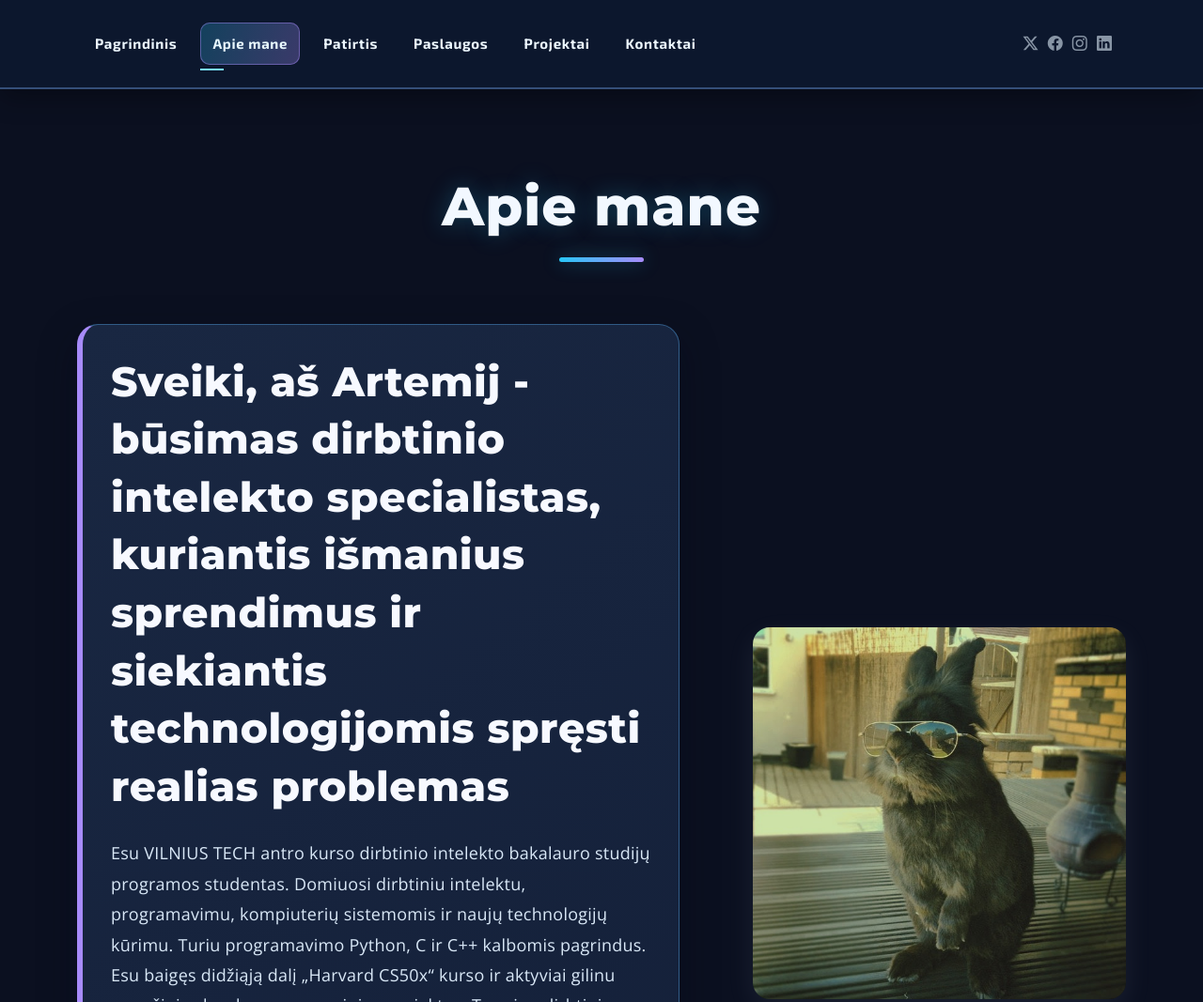
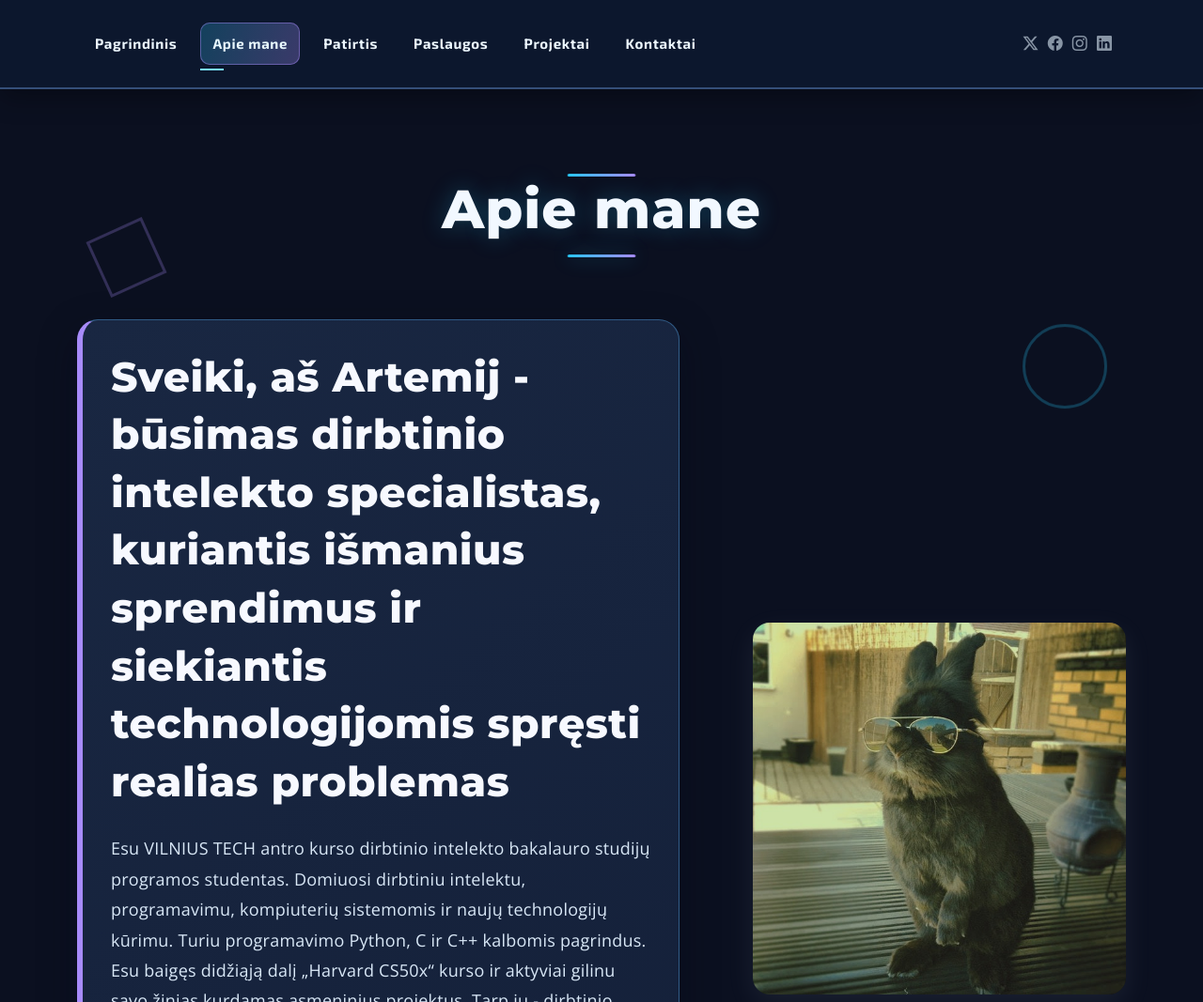
Before and after one commit to artemij-aldakuskin/artemij-aldakuskin.github.io, a plain HTML site: page about.html in a window 1280 px wide. Shown: the top 1067 px of the page at 94% size. Drawn offline with nearby package versions, Linux system fonts and the light colour scheme.

Commit message:
LD10: CSS animations and decorative effects

```diff
--- a/about.html
+++ b/about.html
@@ -74,7 +74,8 @@
 
     <!-- About Section -->
     <section id="about" class="about section">
-
+      <div class="floating-shape shape-circle" aria-hidden="true"></div>
+      <div class="floating-shape shape-diamond" aria-hidden="true"></div>
       <!-- Section Title -->
       <div class="container section-title" data-aos="fade-up">
         <h2>Apie mane</h2>
--- a/assets/css/custom.css
+++ b/assets/css/custom.css
@@ -384,3 +384,174 @@ a:focus-visible, button:focus-visible, .btn:focus-visible {
 @media (prefers-reduced-motion: reduce) {
   .hero .hero-actions .btn, .portfolio .portfolio-card, .scroll-top { transition: none; }
 }
+@keyframes socialWiggle {
+  0% {
+    transform: rotate(0deg);
+    opacity: 1;
+  }
+
+  30% {
+    transform: rotate(15deg);
+    opacity: 1;
+  }
+
+  60% {
+    transform: rotate(-15deg);
+    opacity: 0.5;
+  }
+
+  100% {
+    transform: rotate(0deg);
+    opacity: 1;
+  }
+}
+
+.hero .social-links a:hover {
+  animation: socialWiggle 1s 1;
+}
+
+.custom-spinner {
+  width: 40px;
+  height: 40px;
+  border-width: 4px;
+  border-color: #28c6f7;
+  border-style: solid;
+  border-top-color: transparent;
+  border-radius: 50%;
+  margin: 20px auto;
+  animation: spinnerRotate 1s infinite;
+}
+
+@keyframes spinnerRotate {
+  0% {
+    transform: rotate(0deg);
+    opacity: 1;
+  }
+  100% {
+    transform: rotate(360deg);
+    opacity: 1;
+  }
+}
+
+.section-title h2 {
+  position: relative;
+}
+
+.section-title h2::before {
+  content: "";
+  display: block;
+  width: 70px;
+  height: 3px;
+  margin-top: 0px;
+  margin-left: 153px;
+  background: linear-gradient(90deg, #28c6f7, #a78bfa);
+  border-radius: 3px;
+  animation: linePulse 1s infinite;
+}
+
+.section-title h2::after {
+  content: "";
+  display: block;
+  width: 70px;
+  height: 3px;
+  margin: 14px auto 0;
+  background: linear-gradient(90deg, #28c6f7, #a78bfa);
+  border-radius: 3px;
+  animation: linePulse 1s infinite;
+}
+
+@keyframes linePulse {
+  0% {
+    transform: scaleX(1);
+  }
+
+  50% {
+    transform: scaleX(1.5);
+  }
+
+  100% {
+    transform: scaleX(1);
+  }
+}
+
+.services {
+background: linear-gradient(
+  120deg,
+  #080e20,
+  #244578,
+  #39245e,
+  #080e20
+);
+  background-size: 300% 300%;
+  animation: gradientMove 12s ease infinite;
+}
+
+@keyframes gradientMove {
+  0% {
+    background-position: 0% 50%;
+  }
+
+  50% {
+    background-position: 100% 50%;
+  }
+
+  100% {
+    background-position: 0% 50%;
+  }
+}
+
+.section-title h2::before,
+.section-title h2::after {
+  display: block;
+  margin-left: auto;
+  margin-right: auto;
+}
+
+.about {
+  position: relative;
+  overflow: hidden;
+}
+
+.floating-shape {
+  position: absolute;
+  pointer-events: none;
+  opacity: 0.25;
+  z-index: 0;
+}
+
+.shape-circle {
+  width: 90px;
+  height: 90px;
+  border: 3px solid #28c6f7;
+  border-radius: 50%;
+  top: 18%;
+  right: 8%;
+  animation: circleFloat 5s ease-in-out infinite;
+}
+
+.shape-diamond {
+  width: 65px;
+  height: 65px;
+  border: 3px solid #a78bfa;
+  top: 10%;
+  left: 8%;
+  animation: diamondFloat 7s ease-in-out infinite;
+}
+
+@keyframes circleFloat {
+  0%, 100% {
+    transform: translateY(0);
+  }
+  50% {
+    transform: translateY(-25px);
+  }
+}
+
+@keyframes diamondFloat {
+  0%, 100% {
+    transform: translateY(0) rotate(45deg);
+  }
+  50% {
+    transform: translateY(20px) rotate(135deg);
+  }
+}
```
Also changed, not shown: services.html (+1 -0 lines).
